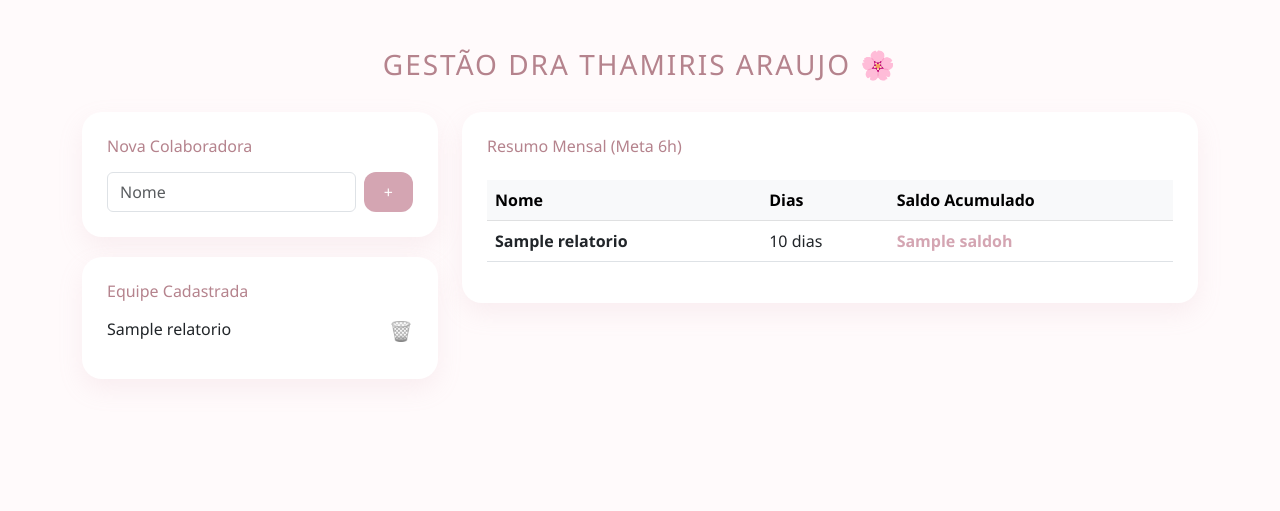
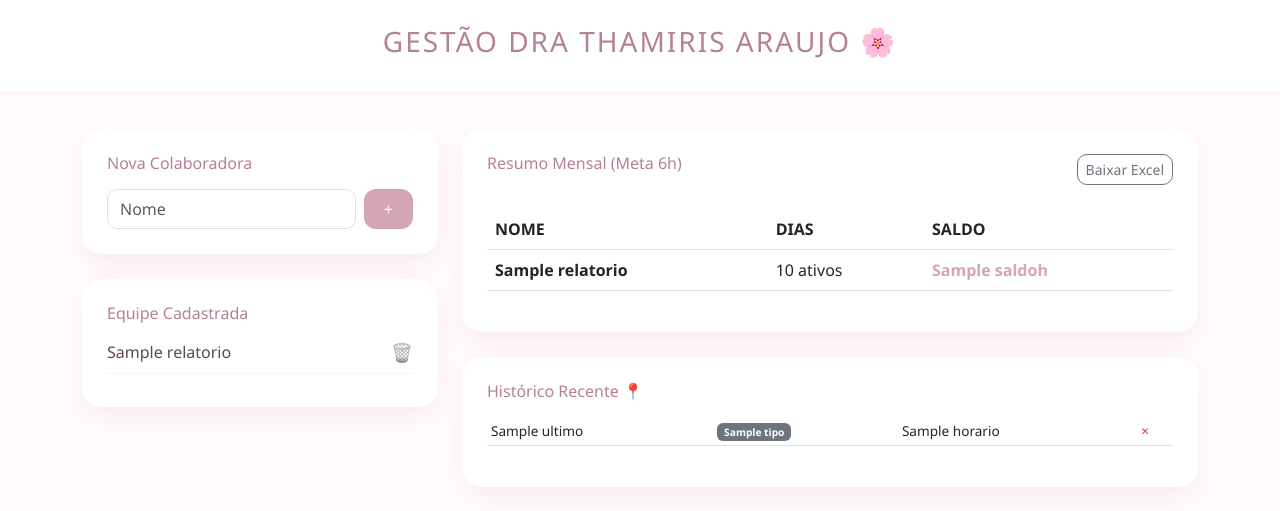
Before and after one commit to LucasBiazoto/Ponto, a Flask app: template templates/admin.html in a window 1280 px wide. Shown: the top 511 px of the page. Run offline with Flask 3, Linux system fonts and the light colour scheme; the template is opened without the code that fills it: most values are stand-ins (such as "Sample title", 1, 10 or a date in 2020).

Commit message:
VERSAO FINAL CORRIGIDA

```diff
--- a/app.py
+++ b/app.py
@@ -4,7 +4,7 @@ from datetime import datetime
 from flask import Flask, render_template, request, redirect, url_for, send_file, jsonify
 
 app = Flask(__name__)
-app.secret_key = 'dra_thamiris_luxury_secret'
+app.secret_key = 'dra_thamiris_luxury_secret_final'
 
 def get_db_connection():
     conn = sqlite3.connect('ponto.db')
@@ -13,9 +13,8 @@ def get_db_connection():
 
 def init_db():
     conn = get_db_connection()
-    cursor = conn.cursor()
-    cursor.execute('CREATE TABLE IF NOT EXISTS registros (id INTEGER PRIMARY KEY AUTOINCREMENT, nome TEXT, tipo TEXT, horario TEXT, data_texto TEXT, localizacao TEXT)')
-    cursor.execute('CREATE TABLE IF NOT EXISTS colaboradoras (id INTEGER PRIMARY KEY AUTOINCREMENT, nome TEXT UNIQUE)')
+    conn.execute('CREATE TABLE IF NOT EXISTS registros (id INTEGER PRIMARY KEY AUTOINCREMENT, nome TEXT, tipo TEXT, horario TEXT, data_texto TEXT, localizacao TEXT)')
+    conn.execute('CREATE TABLE IF NOT EXISTS colaboradoras (id INTEGER PRIMARY KEY AUTOINCREMENT, nome TEXT UNIQUE)')
     conn.commit()
     conn.close()
 
@@ -24,8 +23,7 @@ def calcular_jornada(entrada_str, saida_str):
         try:
             inicio = datetime.strptime(entrada_str, formato)
             fim = datetime.strptime(saida_str, formato)
-            diff = fim - inicio
-            horas = diff.total_seconds() / 3600
+            horas = (fim - inicio).total_seconds() / 3600
             return round(horas, 2), round(horas - 6.0, 2)
         except: continue
     return 0, 0
@@ -53,34 +51,25 @@ def bater_ponto():
 
 @app.route('/painel_gestao')
 def painel_gestao():
-    senha = request.args.get('senha')
-    if senha != '8340':
-        return """
-        <body style="background:#fffafb;font-family:sans-serif;display:flex;align-items:center;justify-content:center;height:100vh;margin:0;">
-            <div style="background:white;padding:40px;border-radius:25px;box-shadow:0 10px 30px rgba(212,165,178,0.2);text-align:center;width:300px;">
-                <h3 style="color:#b5838d;">🌸 Gestão Restrita</h3>
-                <form action="/painel_gestao" method="get">
-                    <input type="password" name="senha" placeholder="Senha" style="padding:12px;border-radius:10px;border:1px solid #eee;width:100%;margin-bottom:15px;outline:none;">
-                    <button style="background:#d4a5b2;color:white;border:none;padding:10px;width:100%;border-radius:10px;cursor:pointer;">Entrar</button>
-                </form>
-            </div>
-        </body>""", 403
+    if request.args.get('senha') != '8340':
+        return render_template('login_admin.html'), 403
 
     conn = get_db_connection()
-    colab_lista = conn.execute("SELECT * FROM colaboradoras ORDER BY nome ASC").fetchall()
+    colabs = conn.execute("SELECT * FROM colaboradoras ORDER BY nome ASC").fetchall()
     relatorio = []
-    for c in colab_lista:
+    for c in colabs:
         regs = conn.execute("SELECT tipo, horario FROM registros WHERE nome = ?", (c['nome'],)).fetchall()
         datas = sorted(list(set([r['horario'].split(' ')[0] for r in regs])))
-        saldo_total = 0.0
+        saldo_t = 0.0
         for d in datas:
             e = [r['horario'] for r in regs if r['horario'].startswith(d) and r['tipo'] == 'Entrada']
             s = [r['horario'] for r in regs if r['horario'].startswith(d) and r['tipo'] == 'Saída']
             if e and s:
                 _, saldo = calcular_jornada(e[0], s[-1])
-                saldo_total += saldo
-        relatorio.append({'id': c['id'], 'nome': c['nome'], 'dias': len(datas), 'saldo': round(saldo_total, 2)})
-    ultimos = conn.execute("SELECT * FROM registros ORDER BY id DESC LIMIT 10").fetchall()
+                saldo_t += saldo
+        relatorio.append({'id': c['id'], 'nome': c['nome'], 'dias': len(datas), 'saldo': round(saldo_t, 2)})
+
+    ultimos = conn.execute("SELECT * FROM registros ORDER BY id DESC LIMIT 15").fetchall()
     conn.close()
     return render_template('admin.html', relatorio=relatorio, ultimos=ultimos)
 
@@ -101,6 +90,21 @@ def excluir_colaboradora(id):
     conn.commit(); conn.close()
     return redirect(url_for('painel_gestao', senha='8340'))
 
+@app.route('/excluir_ponto/<int:id>')
+def excluir_ponto(id):
+    conn = get_db_connection()
+    conn.execute("DELETE FROM registros WHERE id = ?", (id,))
+    conn.commit(); conn.close()
+    return redirect(url_for('painel_gestao', senha='8340'))
+
+@app.route('/exportar')
+def exportar():
+    conn = get_db_connection()
+    df = pd.read_sql_query("SELECT nome, tipo, horario, localizacao FROM registros", conn)
+    conn.close()
+    df.to_excel("Relatorio_Estetica.xlsx", index=False)
+    return send_file("Relatorio_Estetica.xlsx", as_attachment=True)
+
 init_db()
 if __name__ == '__main__':
     app.run(debug=True)
--- a/templates/admin.html
+++ b/templates/admin.html
@@ -3,34 +3,37 @@
 <head>
     <meta charset="UTF-8">
     <meta name="viewport" content="width=device-width, initial-scale=1.0">
-    <title>Painel Luxo - Dra Thamiris</title>
+    <title>Gestão de Luxo - Dra Thamiris</title>
     <link href="https://cdn.jsdelivr.net/npm/bootstrap@5.3.0/dist/css/bootstrap.min.css" rel="stylesheet">
     <style>
-        body { background-color: #fffafb; font-family: 'Segoe UI', sans-serif; }
-        .luxury-card { border-radius: 20px; border: none; box-shadow: 0 10px 25px rgba(212,165,178,0.15); background: white; padding: 25px; margin-bottom: 20px; }
-        .header-pink { color: #b5838d; text-align: center; margin-bottom: 30px; font-weight: 300; letter-spacing: 2px; }
+        body { background-color: #fffafb; font-family: 'Segoe UI', sans-serif; color: #5d4a4a; }
+        .luxury-card { border-radius: 20px; border: none; box-shadow: 0 10px 25px rgba(212,165,178,0.15); background: white; margin-bottom: 25px; padding: 25px; }
+        .header-painel { background: white; border-bottom: 2px solid #fff0f3; padding: 25px; text-align: center; color: #b5838d; margin-bottom: 35px; }
         .btn-luxury { background: #d4a5b2; color: white; border-radius: 12px; border: none; padding: 8px 20px; }
-        .delete-btn { text-decoration: none; font-size: 1.2rem; filter: grayscale(1); transition: 0.3s; }
+        .delete-btn { text-decoration: none; font-size: 1.1rem; filter: grayscale(1); transition: 0.3s; border: none; background: none; }
         .delete-btn:hover { filter: grayscale(0); transform: scale(1.1); }
     </style>
 </head>
 <body>
-    <div class="container py-5">
-        <h3 class="header-pink">GESTÃO DRA THAMIRIS ARAUJO 🌸</h3>
+    <div class="header-painel">
+        <h3 style="letter-spacing: 2px; font-weight: 300;">GESTÃO DRA THAMIRIS ARAUJO 🌸</h3>
+    </div>
+
+    <div class="container">
         <div class="row">
             <div class="col-lg-4">
                 <div class="luxury-card">
-                    <h6 style="color:#b5838d">Nova Colaboradora</h6>
+                    <h6 style="color: #b5838d">Nova Colaboradora</h6>
                     <form action="/cadastrar_colaboradora?senha=8340" method="post" class="d-flex gap-2 mt-3">
-                        <input type="text" name="nome_novo" class="form-control" placeholder="Nome" required>
+                        <input type="text" name="nome_novo" class="form-control" placeholder="Nome" required style="border-radius: 10px;">
                         <button class="btn-luxury">+</button>
                     </form>
                 </div>
                 <div class="luxury-card">
-                    <h6 style="color:#b5838d">Equipe Cadastrada</h6>
+                    <h6 style="color: #b5838d">Equipe Cadastrada</h6>
                     <div class="mt-3">
                         {% for r in relatorio %}
-                        <div class="d-flex justify-content-between mb-2">
+                        <div class="d-flex justify-content-between align-items-center mb-2 pb-2" style="border-bottom: 1px solid #fff0f3;">
                             <span>{{ r.nome }}</span>
                             <a href="/excluir_colaboradora/{{ r.id }}?senha=8340" class="delete-btn" onclick="return confirm('Excluir?')">🗑️</a>
                         </div>
@@ -40,15 +43,33 @@
             </div>
             <div class="col-lg-8">
                 <div class="luxury-card">
-                    <h6 style="color:#b5838d" class="mb-4">Resumo Mensal (Meta 6h)</h6>
+                    <div class="d-flex justify-content-between mb-4">
+                        <h6 style="color: #b5838d">Resumo Mensal (Meta 6h)</h6>
+                        <a href="/exportar" class="btn btn-sm btn-outline-secondary" style="border-radius: 10px;">Baixar Excel</a>
+                    </div>
                     <table class="table align-middle">
-                        <thead class="table-light"><tr><th>Nome</th><th>Dias</th><th>Saldo Acumulado</th></tr></thead>
+                        <thead><tr><th>NOME</th><th>DIAS</th><th>SALDO</th></tr></thead>
                         <tbody>
                             {% for r in relatorio %}
                             <tr>
                                 <td><strong>{{ r.nome }}</strong></td>
-                                <td>{{ r.dias }} dias</td>
+                                <td>{{ r.dias }} ativos</td>
                                 <td style="color: #d4a5b2; font-weight: bold;">{{ r.saldo }}h</td>
+                            </tr>
+                            {% endfor %}
+                        </tbody>
+                    </table>
+                </div>
+                <div class="luxury-card">
+                    <h6 style="color: #b5838d" class="mb-3">Histórico Recente 📍</h6>
+                    <table class="table table-sm" style="font-size: 0.85rem;">
+                        <tbody>
+                            {% for u in ultimos %}
+                            <tr>
+                                <td>{{ u.nome }}</td>
+                                <td><span class="badge {% if u.tipo=='Entrada' %}bg-success{% else %}bg-secondary{% endif %}">{{ u.tipo }}</span></td>
+                                <td>{{ u.horario }}</td>
+                                <td><a href="/excluir_ponto/{{ u.id }}?senha=8340" class="text-danger" style="text-decoration:none;">×</a></td>
                             </tr>
                             {% endfor %}
                         </tbody>
```
